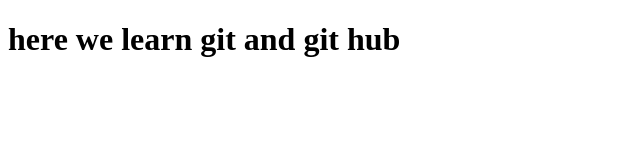
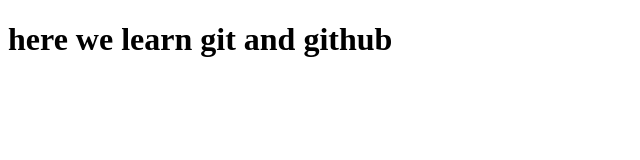
Before and after one commit to JyothsnaChundaran/MyProject, a plain HTML site: page aboutus.html in a window 1280 px wide. Shown: the full height of the page, 0-640 px from the left. Drawn offline with Linux system fonts and the light colour scheme.

Commit message:
file updated

```diff
--- a/aboutus.html
+++ b/aboutus.html
@@ -6,6 +6,6 @@
     <title>Document</title>
 </head>
 <body>
-    <h1>here we learn git and git hub</h1>
+    <h1>here we learn git and github</h1>
 </body>
 </html>
```
